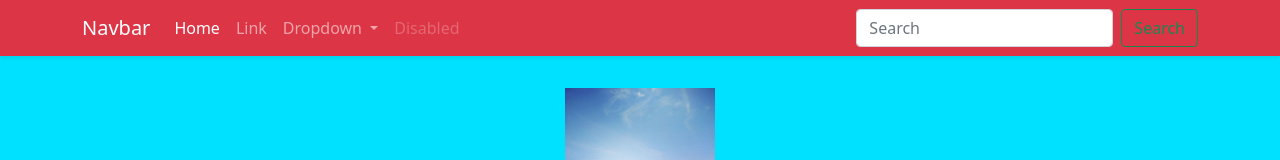
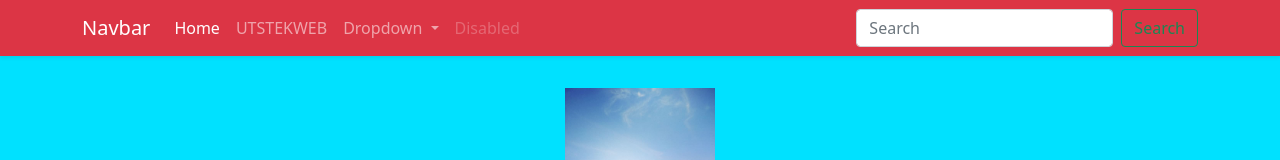
Before and after one commit to ammar040721/tekweb2022.github.io, a plain HTML site: page index.html in a window 1280 px wide. Shown: the top 160 px of the page. Drawn offline with nearby package versions, Linux system fonts and the light colour scheme.

Commit message:
Update index.html
update uts

```diff
--- a/index.html
+++ b/index.html
@@ -27,7 +27,7 @@
                 <a class="nav-link active" aria-current="page" href="#">Home</a>
               </li>
               <li class="nav-item">
-                <a class="nav-link" href="#">Link</a>
+                <a class="nav-link" href="UTSTEKWEB/index.html">UTSTEKWEB</a>
               </li>
               <li class="nav-item dropdown">
                 <a class="nav-link dropdown-toggle" href="#" id="navbarDropdown" role="button" data-bs-toggle="dropdown" aria-expanded="false">
```
